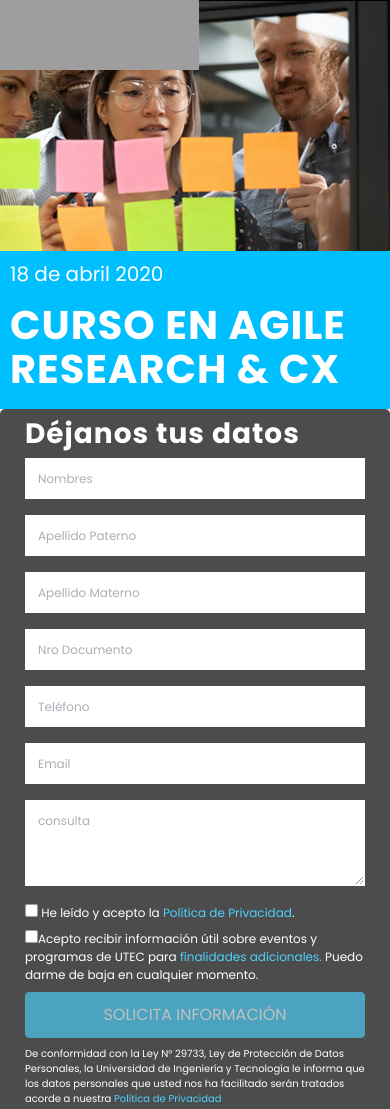
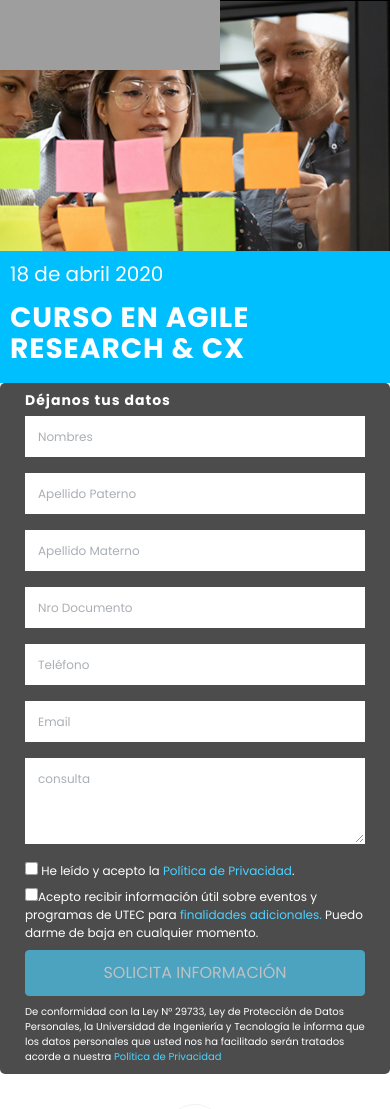
Before and after one commit to crissanis/html2, a plain HTML site: page index.html in a window 390 px wide. Shown: the top 1109 px of the page. Drawn offline with Linux system fonts and the light colour scheme; grey boxes are pictures that could not be loaded.

Commit message:
nuevos cambos

```diff
--- a/css/main.css
+++ b/css/main.css
@@ -1379,7 +1379,7 @@ span.form-pie {
 
 }
 
-  .form-wrapper h4{font-size: 2em;}
+  .form-wrapper h4{font-size: 1em;}
   .section {
     padding: 30px 15px;
 }
@@ -1412,10 +1412,11 @@ span.form-pie {
       position: absolute;
       z-index: 9999;
       top: 0;
-      right: 49%;
+      right: 44%;
   }
   .sinmar {
 
     opacity: 1;
 }
+h1{font-size: 28px ;}
 }
```
